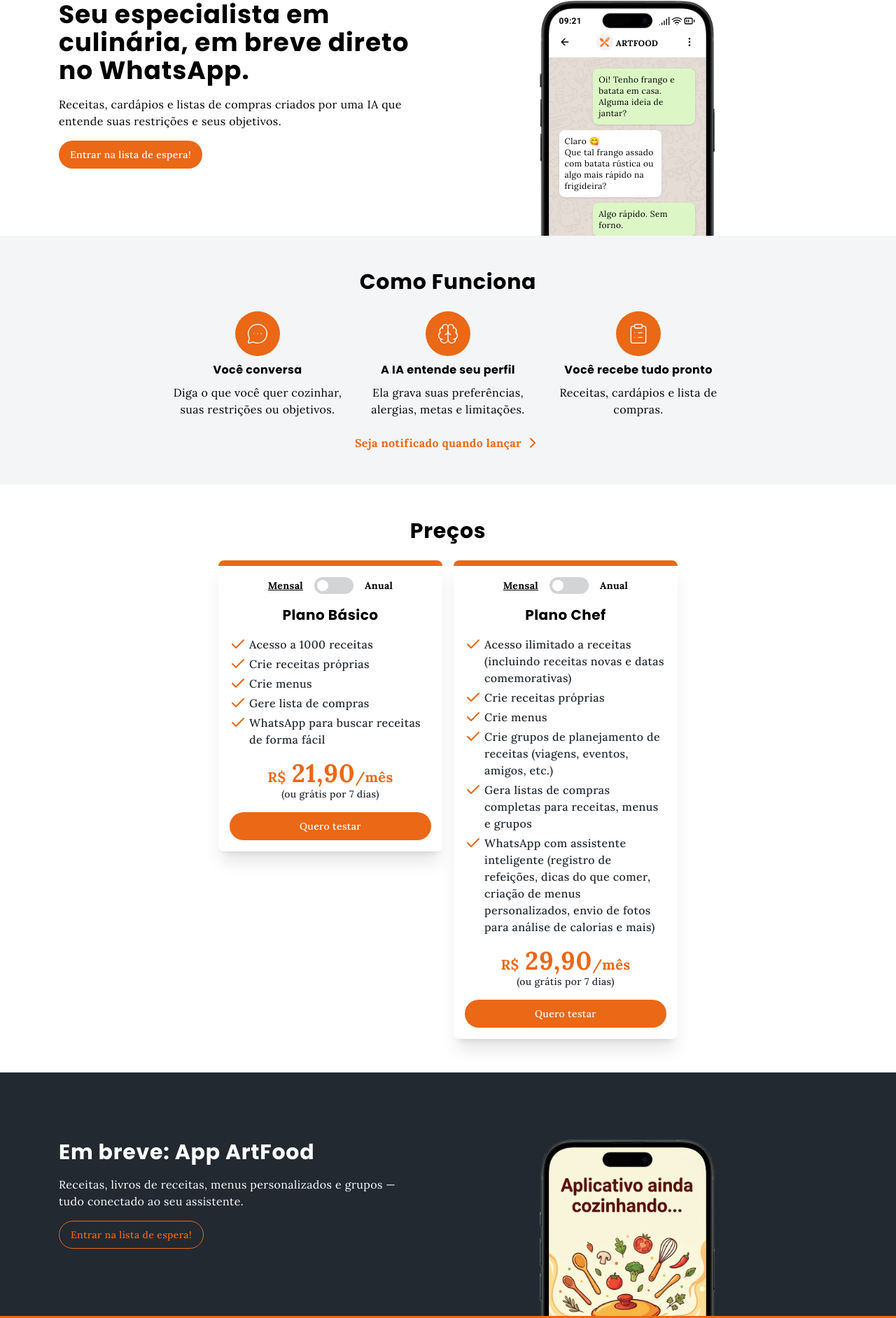
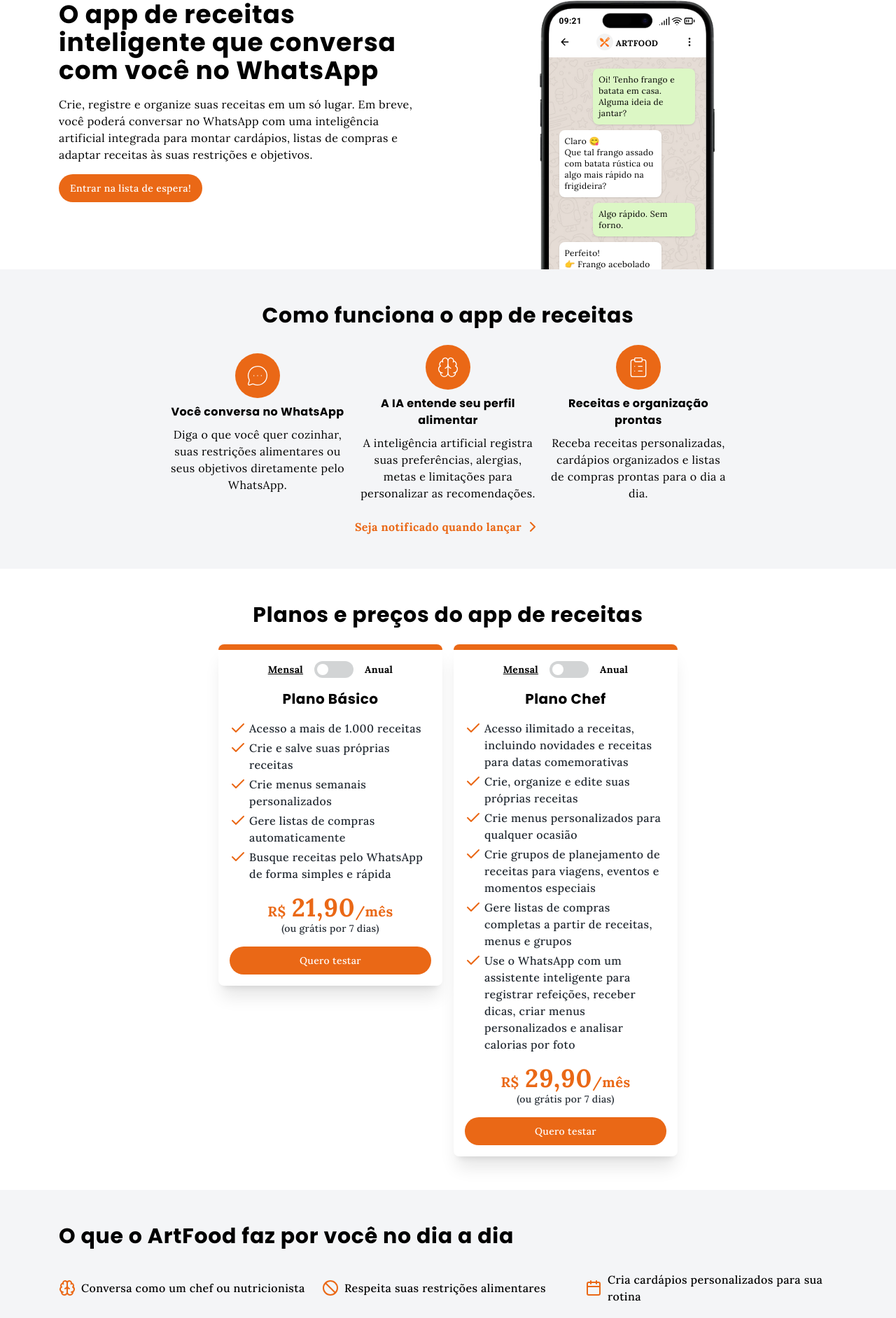
Before and after one commit to EduNunesGithub/art-food-landing-page, a Next.js app: page / in a window 1280 px wide. Shown: the part 167-2051 px from the top of the page at 70% size. Built offline with nearby package versions, Linux system fonts and the light colour scheme.

Commit message:
perf(seo): several changes in texto to improve seo

```diff
--- a/src/app/layout.tsx
+++ b/src/app/layout.tsx
@@ -30,8 +30,9 @@
 });
 
 export const metadata: Metadata = {
-  title: "Create Next App",
-  description: "Generated by create next app",
+  title: "Receitas, Cardápios e Listas de Compras com IA no WhatsApp | ArtFood",
+  description:
+    "Crie receitas, cardápios personalizados e listas de compras com uma IA que entende suas restrições e objetivos. Em breve no WhatsApp e no app ArtFood.",
 };
 
 export default function RootLayout({
--- a/src/app/page.tsx
+++ b/src/app/page.tsx
@@ -26,6 +26,12 @@
         </div>
       </section>
 
+      <section className="bg-[#F4F5F7] flex items-center justify-center px-6 py-12 w-full">
+        <div className="flex items-center max-w-278 w-full">
+          <Benefits />
+        </div>
+      </section>
+
       <section className="bg-gray flex items-center justify-center overflow-x-hidden overflow-y-hidden px-6 py-24 w-full">
         <div className="flex items-center max-w-278 w-full">
           <AppComingSoon />
--- a/src/components/app-coming-soon/index.tsx
+++ b/src/components/app-coming-soon/index.tsx
@@ -64,8 +64,8 @@
           },
         }}
       >
-        Receitas, livros de receitas, menus personalizados e grupos — tudo
-        conectado ao seu assistente.
+        Receitas organizadas, livros de receitas, menus personalizados e grupos
+        de planejamento — tudo conectado ao seu assistente inteligente.
       </motion.p>
 
       <motion.div
@@ -118,9 +118,9 @@
         },
       }}
     >
-      <Mockup aria-hidden>
+      <Mockup>
         <Image
-          alt=""
+          alt="Prévia do aplicativo ArtFood para organização de receitas e menus"
           className="h-full object-cover w-full"
           height={1024}
           loading="lazy"
--- a/src/components/benefits/index.tsx
+++ b/src/components/benefits/index.tsx
@@ -19,12 +19,12 @@
 };
 
 const benefits: Benefit[] = [
-  { Icon: Brain, name: "Conversa como um chef/nutricionista" },
-  { Icon: Ban, name: "Respeita restrições alimentares" },
-  { Icon: Calendar, name: "Cria cardápios personalizados" },
-  { Icon: ShoppingCart, name: "Gera lista de compras automaticamente" },
-  { Icon: History, name: "Lembra do seu histórico" },
-  { Icon: Salad, name: "Sugere variações saudáveis" },
+  { Icon: Brain, name: "Conversa como um chef ou nutricionista" },
+  { Icon: Ban, name: "Respeita suas restrições alimentares" },
+  { Icon: Calendar, name: "Cria cardápios personalizados para sua rotina" },
+  { Icon: ShoppingCart, name: "Gera listas de compras automaticamente" },
+  { Icon: History, name: "Lembra do seu histórico de receitas e preferências" },
+  { Icon: Salad, name: "Sugere variações mais saudáveis para suas receitas" },
 ];
 
 export const Benefits = () => (
@@ -61,7 +61,7 @@
         },
       }}
     >
-      O que o Artfood AI faz por você
+      O que o ArtFood faz por você no dia a dia
     </motion.h2>
 
     <motion.ul
--- a/src/components/contact-cta/index.tsx
+++ b/src/components/contact-cta/index.tsx
@@ -37,7 +37,8 @@
         },
       }}
     >
-      Comece a comer melhor, com ajuda de quem entende de comida.
+      Comece a comer melhor com receitas inteligentes, feitas para seus
+      objetivos.
     </motion.h2>
 
     <motion.div
--- a/src/components/hero/index.tsx
+++ b/src/components/hero/index.tsx
@@ -39,7 +39,7 @@
           },
         }}
       >
-        Seu especialista em culinária, em breve direto no WhatsApp.
+        O app de receitas inteligente que conversa com você no WhatsApp
       </motion.h1>
 
       <motion.p
@@ -60,8 +60,10 @@
           },
         }}
       >
-        Receitas, cardápios e listas de compras criados por uma IA que entende
-        suas restrições e seus objetivos.
+        Crie, registre e organize suas receitas em um só lugar. Em breve, você
+        poderá conversar no WhatsApp com uma inteligência artificial integrada
+        para montar cardápios, listas de compras e adaptar receitas às suas
+        restrições e objetivos.
       </motion.p>
 
       <motion.div
--- a/src/components/how-it-works/index.tsx
+++ b/src/components/how-it-works/index.tsx
@@ -14,18 +14,21 @@
 const items: Omit<ItemProps, "baseDelay">[] = [
   {
     Icon: MessageCircleMore,
-    heading: "Você conversa",
-    paragraph: "Diga o que você quer cozinhar, suas restrições ou objetivos.",
+    heading: "Você conversa no WhatsApp",
+    paragraph:
+      "Diga o que você quer cozinhar, suas restrições alimentares ou seus objetivos diretamente pelo WhatsApp.",
   },
   {
     Icon: Brain,
-    heading: "A IA entende seu perfil",
-    paragraph: "Ela grava suas preferências, alergias, metas e limitações.",
+    heading: "A IA entende seu perfil alimentar",
+    paragraph:
+      "A inteligência artificial registra suas preferências, alergias, metas e limitações para personalizar as recomendações.",
   },
   {
     Icon: ClipboardList,
-    heading: "Você recebe tudo pronto",
-    paragraph: "Receitas, cardápios e lista de compras.",
+    heading: "Receitas e organização prontas",
+    paragraph:
+      "Receba receitas personalizadas, cardápios organizados e listas de compras prontas para o dia a dia.",
   },
 ];
 
@@ -63,7 +66,7 @@
         },
       }}
     >
-      Como Funciona
+      Como funciona o app de receitas
     </motion.h2>
 
     <motion.ul
--- a/src/components/pricing/index.tsx
+++ b/src/components/pricing/index.tsx
@@ -7,11 +7,11 @@
   {
     anchor: { href: "#", name: "Quero testar" },
     items: [
-      "Acesso a 1000 receitas",
-      "Crie receitas próprias",
-      "Crie menus",
-      "Gere lista de compras",
-      "WhatsApp para buscar receitas de forma fácil",
+      "Acesso a mais de 1.000 receitas",
+      "Crie e salve suas próprias receitas",
+      "Crie menus semanais personalizados",
+      "Gere listas de compras automaticamente",
+      "Busque receitas pelo WhatsApp de forma simples e rápida",
     ],
     name: "Plano Básico",
     trial: "(ou grátis por 7 dias)",
@@ -20,12 +20,12 @@
   {
     anchor: { href: "#", name: "Quero testar" },
     items: [
-      "Acesso ilimitado a receitas (incluindo receitas novas e datas comemorativas)",
-      "Crie receitas próprias",
-      "Crie menus",
-      "Crie grupos de planejamento de receitas (viagens, eventos, amigos, etc.)",
-      "Gera listas de compras completas para receitas, menus e grupos",
-      "WhatsApp com assistente inteligente (registro de refeições, dicas do que comer, criação de menus personalizados, envio de fotos para análise de calorias e mais)",
+      "Acesso ilimitado a receitas, incluindo novidades e receitas para datas comemorativas",
+      "Crie, organize e edite suas próprias receitas",
+      "Crie menus personalizados para qualquer ocasião",
+      "Crie grupos de planejamento de receitas para viagens, eventos e momentos especiais",
+      "Gere listas de compras completas a partir de receitas, menus e grupos",
+      "Use o WhatsApp com um assistente inteligente para registrar refeições, receber dicas, criar menus personalizados e analisar calorias por foto",
     ],
     name: "Plano Chef",
     trial: "(ou grátis por 7 dias)",
@@ -66,7 +66,7 @@
         },
       }}
     >
-      Preços
+      Planos e preços do app de receitas
     </motion.h2>
 
     <motion.ul
```
Also changed, not shown: src/app/robots.txt (added), 1 other file (tests, documents, lock files or other folders).
